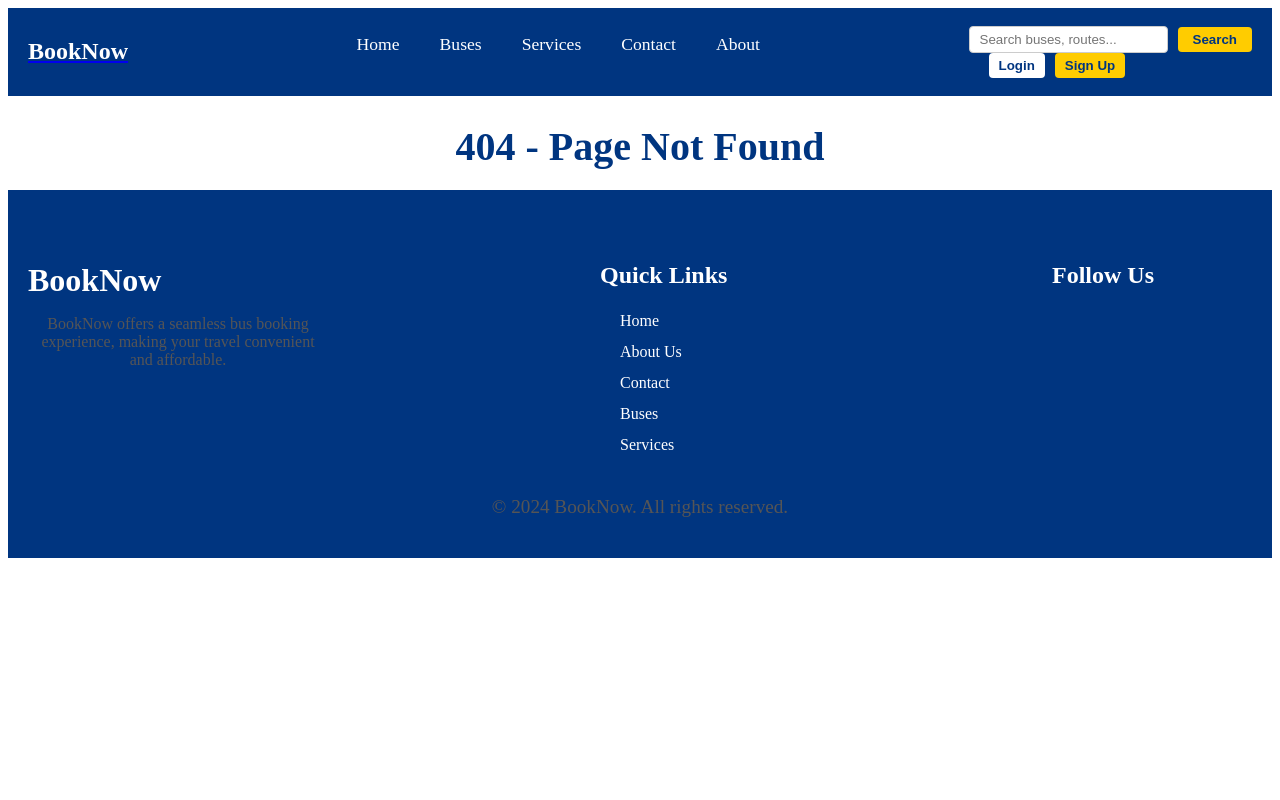
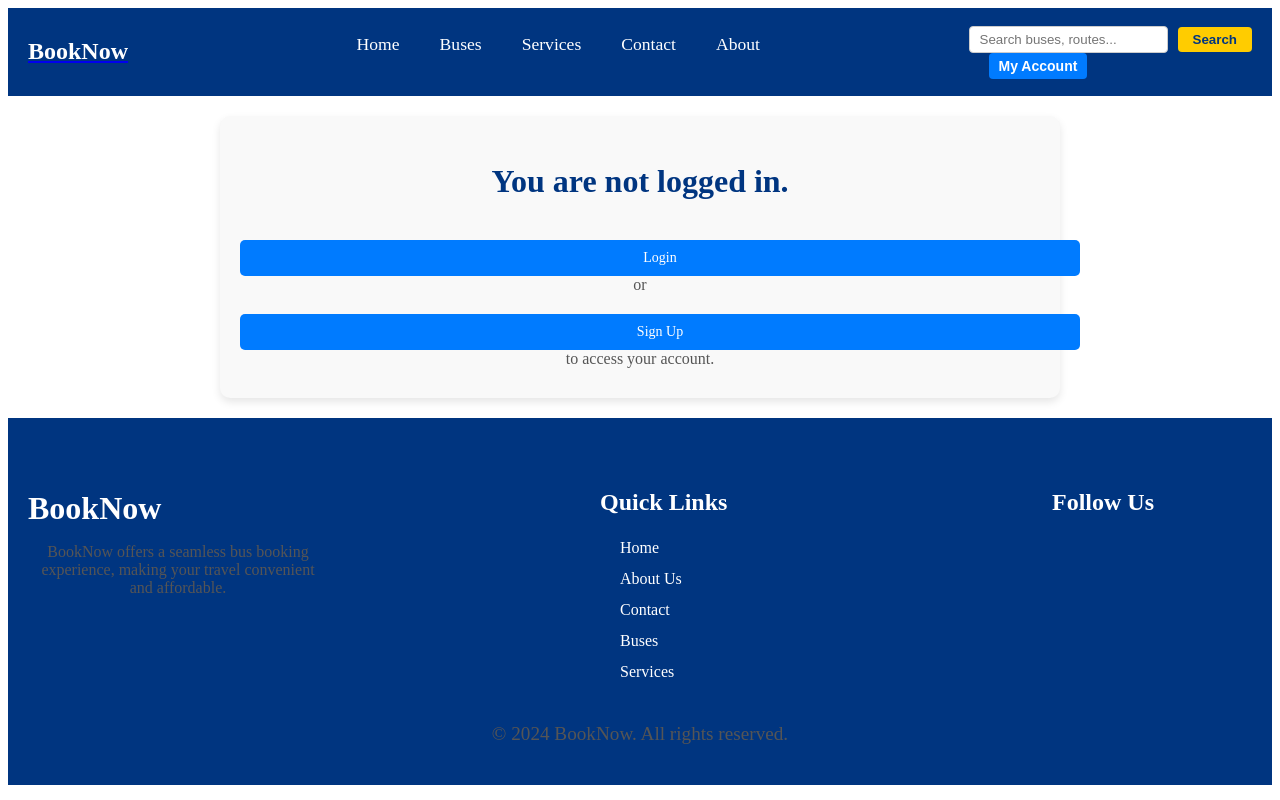
Before and after one commit to Saipradyumnagoud/Bus-booking-portal, a React (Create React App) app in the folder frontend/: page /myaccount in a window 1280 px wide. Built offline with nearby package versions, Linux system fonts and the light colour scheme.

Commit message:
fixed bugs

```diff
--- a/frontend/src/App.js
+++ b/frontend/src/App.js
@@ -13,7 +13,7 @@ import Offers from "./Components/Offers/Offers.jsx";
 import Signup from "./Components/Signup/Signup.jsx";
 import Login from "./Components/Login/Login.jsx";
 import BookNow from "./Components/Booknow/Booknow.jsx";
-
+import MyAccount from "./Components/MyAccount/Myaccount.jsx";
 const App = () => {
   return (
     <Router>
@@ -31,6 +31,7 @@ const App = () => {
           <Route path="/login" element={<Login />} />
           <Route path="/signup" element={<Signup />} />
           <Route path="/booknow" element={<BookNow />} />
+          <Route path="/myaccount" element={<MyAccount />} />
           <Route path="*" element={<h1>404 - Page Not Found</h1>} />
         </Routes>
       </main>
--- /dev/null
+++ b/frontend/src/Components/MyAccount/MyAccount.css
@@ -0,0 +1,50 @@
+.my-account {
+    padding: 20px;
+    max-width: 800px;
+    margin: 20px auto;
+    background-color: #f9f9f9;
+    border-radius: 10px;
+    box-shadow: 0 4px 8px rgba(0, 0, 0, 0.1);
+  }
+
+  .my-account h1, .my-account h2 {
+    text-align: center;
+    margin-bottom: 20px;
+  }
+
+  .account-details p, .login-prompt p {
+    font-size: 16px;
+    margin: 10px 0;
+  }
+
+  .account-details ul {
+    list-style-type: none;
+    padding: 0;
+  }
+
+  .account-details li {
+    margin: 5px 0;
+    padding: 5px;
+    border-bottom: 1px solid #ddd;
+  }
+
+  .logout-btn, .login-btn, .signup-btn {
+    display: inline-block;
+    margin-top: 20px;
+    padding: 10px 20px;
+    background-color: #007bff;
+    color: white;
+    border: none;
+    border-radius: 5px;
+    cursor: pointer;
+    text-decoration: none;
+    font-size: 14px;
+  }
+
+  .logout-btn:hover, .login-btn:hover, .signup-btn:hover {
+    background-color: #0056b3;
+  }
+
+  .login-prompt {
+    text-align: center;
+  }
--- /dev/null
+++ b/frontend/src/Components/MyAccount/MyAccount.jsx
@@ -0,0 +1,79 @@
+import React, { useEffect, useState } from "react";
+import { Link, useNavigate } from "react-router-dom";
+import axios from "axios";
+import "./MyAccount.css";
+
+const MyAccount = () => {
+  const [isLoggedIn, setIsLoggedIn] = useState(false);
+  const [userDetails, setUserDetails] = useState(null);
+  const navigate = useNavigate();
+
+  useEffect(() => {
+    const checkLoginStatus = async () => {
+      const loggedIn = localStorage.getItem("isLoggedIn") === "true";
+      setIsLoggedIn(loggedIn);
+
+      if (loggedIn) {
+        try {
+          const response = await axios.get("http://localhost:3000/userdetails");
+          setUserDetails(response.data);
+        } catch (err) {
+          console.error("Failed to fetch user details:", err);
+        }
+      }
+    };
+
+    checkLoginStatus();
+  }, []);
+
+  const handleLogout = () => {
+    localStorage.removeItem("isLoggedIn");
+    setIsLoggedIn(false);
+    setUserDetails(null);
+    navigate("/");
+  };
+
+  return (
+    <div className="my-account">
+      {isLoggedIn ? (
+        userDetails ? (
+          <>
+            <h1>My Account</h1>
+            <div className="account-details">
+              <p><strong>Name:</strong> {userDetails.name}</p>
+              <p><strong>Email:</strong> {userDetails.email}</p>
+              <p><strong>Phone:</strong> {userDetails.phone || "N/A"}</p>
+              <p><strong>Booking History:</strong></p>
+              <ul>
+                {userDetails.bookings && userDetails.bookings.length > 0 ? (
+                  userDetails.bookings.map((booking, index) => (
+                    <li key={index}>
+                      {`Booking #${booking.id} - ${booking.details}`}
+                    </li>
+                  ))
+                ) : (
+                  <li>No bookings found.</li>
+                )}
+              </ul>
+              <button onClick={handleLogout} className="logout-btn">
+                Logout
+              </button>
+            </div>
+          </>
+        ) : (
+          <p>Loading account details...</p>
+        )
+      ) : (
+        <div className="login-prompt">
+          <h2>You are not logged in.</h2>
+          <p>
+            <Link to="/login" className="login-btn">Login</Link> or{" "}
+            <Link to="/signup" className="signup-btn">Sign Up</Link> to access your account.
+          </p>
+        </div>
+      )}
+    </div>
+  );
+};
+
+export default MyAccount;
--- a/frontend/src/Components/Navbar/Navbar.css
+++ b/frontend/src/Components/Navbar/Navbar.css
@@ -120,3 +120,16 @@
   .btn-signup:hover {
     background-color: #e6b800;
   }
+  .btn-account {
+    background-color: #007bff;
+    color: white;
+    border: none;
+    padding: 10px 15px;
+    border-radius: 5px;
+    cursor: pointer;
+    font-size: 14px;
+  }
+
+  .btn-account:hover {
+    background-color: #0056b3;
+  }
--- a/frontend/src/Components/Navbar/Navbar.jsx
+++ b/frontend/src/Components/Navbar/Navbar.jsx
@@ -7,10 +7,9 @@ const Navbar = () => {
     <header>
       <nav className="navbar">
         <div className="navbar-left">
-        <Link to="/" >
-        <h1 className="navbar-brand">BookNow</h1>
-        </Link>
-
+          <Link to="/">
+            <h1 className="navbar-brand">BookNow</h1>
+          </Link>
         </div>
         <div className="navbar-center">
           <ul className="nav-links">
@@ -34,13 +33,9 @@ const Navbar = () => {
             <button>Search</button>
           </div>
           <div className="auth-buttons">
-          <Link to="/login">
-              <button className="btn-login">Login</button>
-              </Link>
-              <Link to="/signup">
-              <button className="btn-signup">Sign Up</button>
-              </Link>
-
+            <Link to="/myaccount">
+              <button className="btn-account">My Account</button>
+            </Link>
           </div>
         </div>
       </nav>
```
